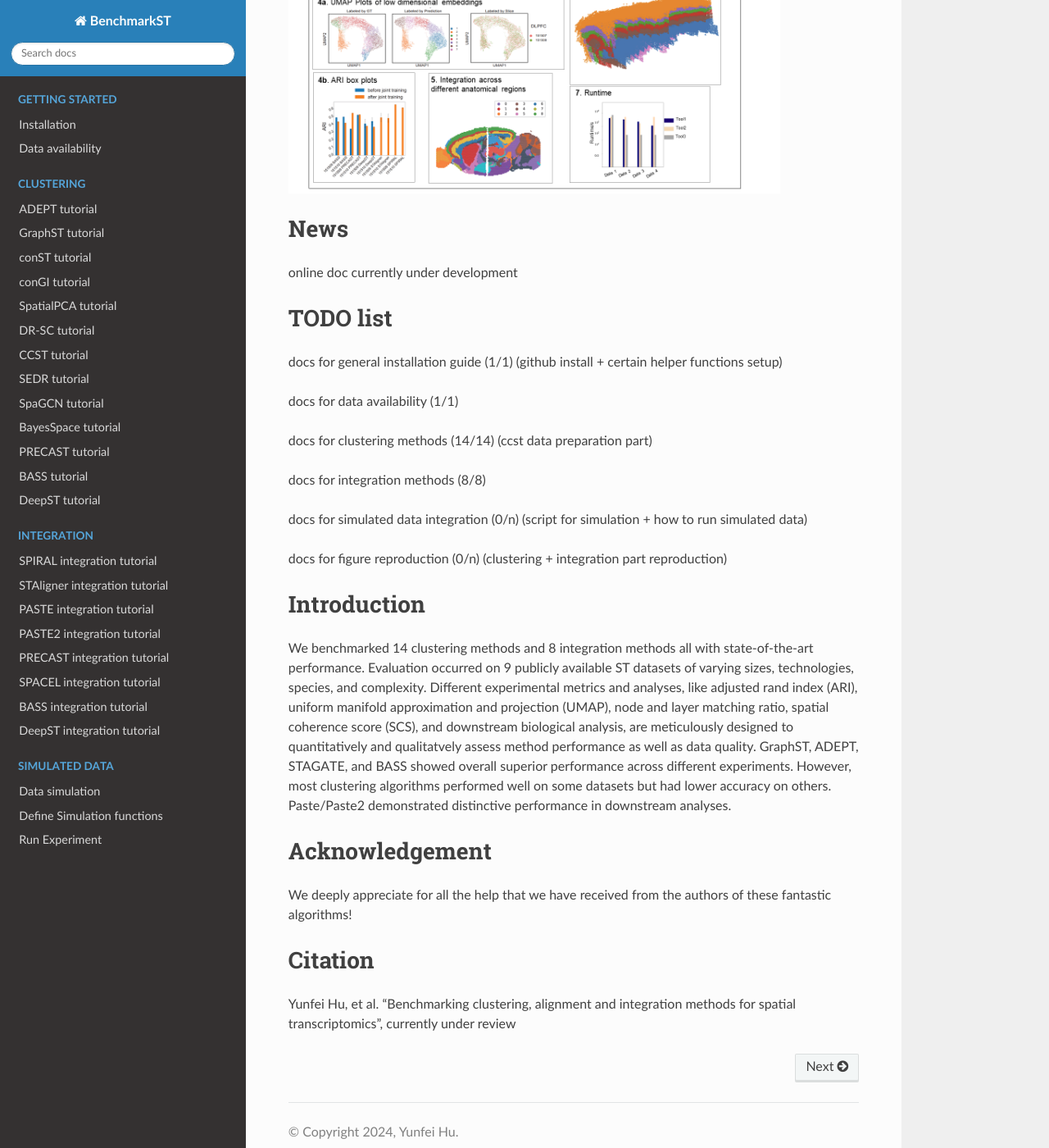
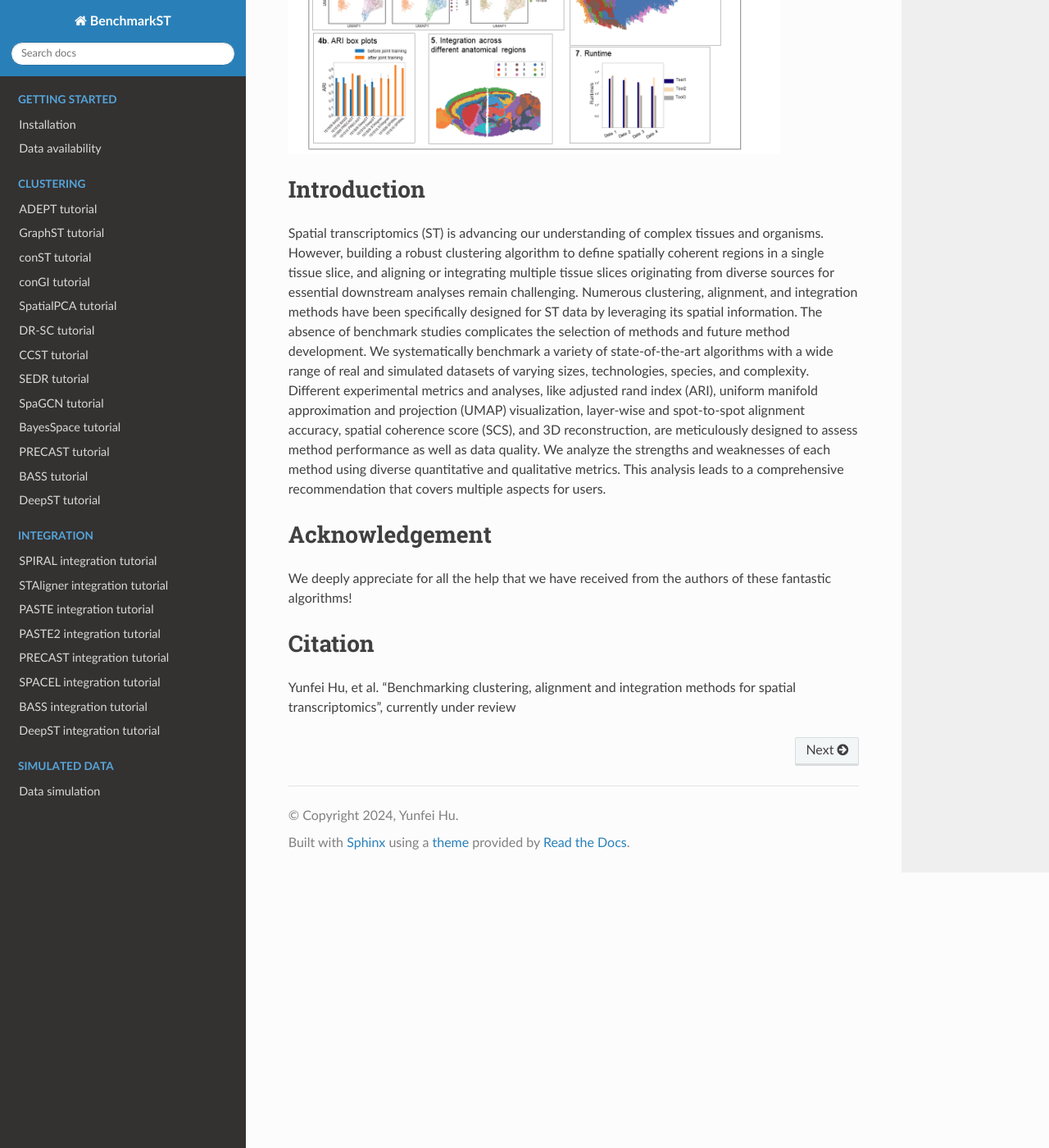
Before and after one commit to OliiverHu/BenchmarkST_reproducbility, a Sphinx documentation site: the page built from docs/source/index.rst, in a window 1280 px wide and 1400 px high, scrolled down 1646 px. Shown: the whole window at 82% size. Built offline with Sphinx 7.4.7 and the Read the Docs theme 2.0.0, drawn with Linux system fonts in a browser that asks for light colours; pages that are not in the unit, such as notebooks, are missing from menus; some of the changed text lies outside the part shown.

Commit message:
update main page

```diff
--- a/docs/source/index.rst
+++ b/docs/source/index.rst
@@ -72,27 +72,33 @@
 .. image:: ../../images/benchmarkst_pipeline.png
    :width: 600
 
-News
-========
-online doc currently under development
+.. News
+.. ========
+.. online doc currently under development
 
-TODO list
-========
-docs for general installation guide (1/1) (github install + certain helper functions setup)
+.. TODO list
+.. ========
+.. docs for general installation guide (1/1) (github install + certain helper functions setup)
 
-docs for data availability (1/1)
+.. docs for data availability (1/1)
 
-docs for clustering methods (14/14) (ccst data preparation part)
+.. docs for clustering methods (14/14) (ccst data preparation part)
 
-docs for integration methods (8/8)
+.. docs for integration methods (8/8)
 
-docs for simulated data integration (0/n) (script for simulation + how to run simulated data)
+.. docs for simulated data integration (0/n) (script for simulation + how to run simulated data)
 
-docs for figure reproduction (0/n) (clustering + integration part reproduction)
+.. docs for figure reproduction (0/n) (clustering + integration part reproduction)
 
 Introduction
 ========
-We benchmarked 14 clustering methods and 8 integration methods all with state-of-the-art performance. Evaluation occurred on 9 publicly available ST datasets of varying sizes, technologies, species, and complexity. Different experimental metrics and analyses, like adjusted rand index (ARI), uniform manifold approximation and projection (UMAP), node and layer matching ratio, spatial coherence score (SCS), and downstream biological analysis, are meticulously designed to quantitatively and qualitatvely assess method performance as well as data quality. GraphST, ADEPT, STAGATE, and BASS showed overall superior performance across different experiments. However, most clustering algorithms performed well on some datasets but had lower accuracy on others. Paste/Paste2 demonstrated distinctive performance in downstream analyses.
+Spatial transcriptomics (ST) is advancing our understanding of complex tissues and organisms.
+However, building a robust clustering algorithm to define spatially coherent regions in a single tissue slice, and aligning or integrating multiple tissue slices originating from diverse sources for essential downstream analyses remain challenging.
+Numerous clustering, alignment, and integration methods have been specifically designed for ST data by leveraging its spatial information. The absence of benchmark studies complicates the selection of methods and future method development.
+We systematically benchmark a variety of state-of-the-art algorithms with a wide range of real and simulated datasets of varying sizes, technologies, species, and complexity.
+Different experimental metrics and analyses, like adjusted rand index (ARI), uniform manifold approximation and projection (UMAP) visualization, layer-wise and spot-to-spot alignment accuracy, spatial coherence score (SCS), and 3D reconstruction, are meticulously designed to assess method performance as well as data quality.
+We analyze the strengths and weaknesses of each method using diverse quantitative and qualitative metrics.
+This analysis leads to a comprehensive recommendation that covers multiple aspects for users.
 
 Acknowledgement
 ========
```
Also changed, not shown: docs/source/DLPFCsimulatedData.ipynb.
